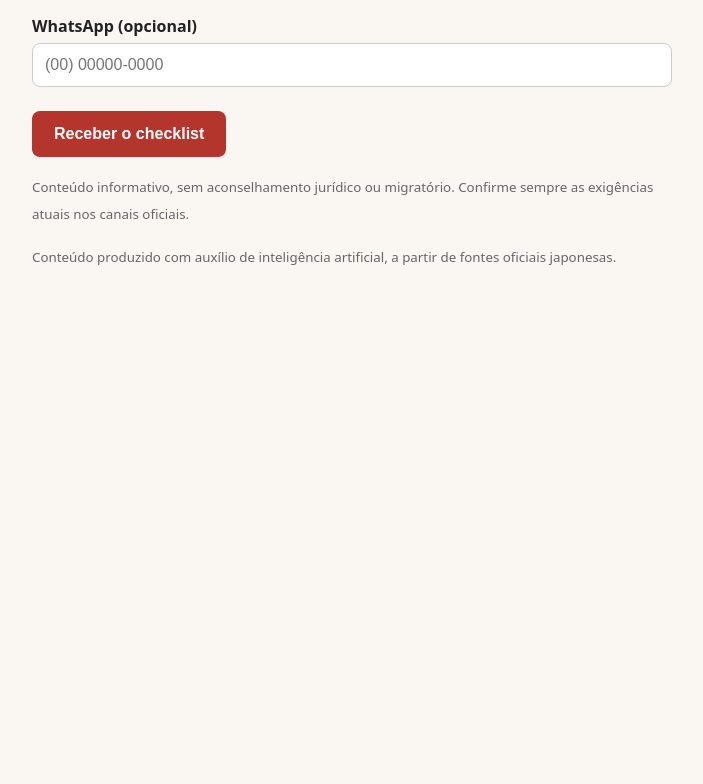
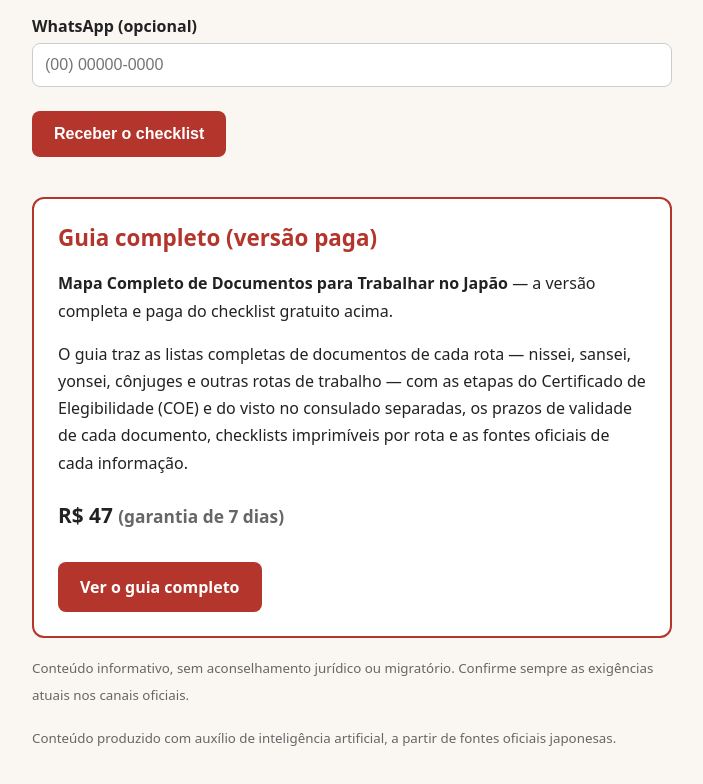
Before and after one commit to rotanikkei/rotanikkei.github.io, a plain HTML site: page index.html in a window 1280 px wide. Shown: the part 612-1396 px from the top of the page, without its empty margins (288-991 px from the left). Before the commit the page ends 946 px from the top, so only its background shows below. Drawn offline with Linux system fonts and the light colour scheme.

Commit message:
Adiciona seção do guia completo pago (Hotmart) ao site

```diff
--- a/index.html
+++ b/index.html
@@ -25,6 +25,11 @@
   }
   small { color: #666; }
   .hp { display: none; }
+  .paid { margin-top: 40px; padding: 24px; background: #fff; border: 2px solid #b3352c; border-radius: 12px; }
+  .paid h2 { margin-top: 0; font-size: 1.4rem; line-height: 1.3; color: #b3352c; }
+  .paid .price { font-size: 1.3rem; font-weight: 700; }
+  .paid .cta { display: inline-block; margin-top: 8px; padding: 14px 22px; border-radius: 8px;
+    background: #b3352c; color: #fff; text-decoration: none; font-weight: 600; }
 </style>
 </head>
 <body>
@@ -62,6 +67,19 @@
     <button type="submit">Receber o checklist</button>
   </form>
 
+  <section class="paid">
+    <h2>Guia completo (versão paga)</h2>
+    <p><strong>Mapa Completo de Documentos para Trabalhar no Japão</strong> — a versão
+       completa e paga do checklist gratuito acima.</p>
+    <p>O guia traz as listas completas de documentos de cada rota — nissei, sansei,
+       yonsei, cônjuges e outras rotas de trabalho — com as etapas do Certificado de
+       Elegibilidade (COE) e do visto no consulado separadas, os prazos de validade de
+       cada documento, checklists imprimíveis por rota e as fontes oficiais de cada
+       informação.</p>
+    <p class="price">R$ 47 <small>(garantia de 7 dias)</small></p>
+    <a class="cta" href="https://go.hotmart.com/O108635699S">Ver o guia completo</a>
+  </section>
+
   <p><small>Conteúdo informativo, sem aconselhamento jurídico ou migratório.
      Confirme sempre as exigências atuais nos canais oficiais.</small></p>
   <p><small>Conteúdo produzido com auxílio de inteligência artificial, a partir de fontes oficiais japonesas.</small></p>
```
Also changed, not shown: obrigado.html (+8 -0 lines).
